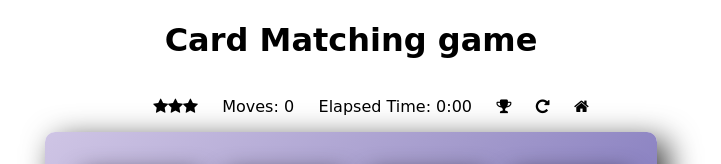
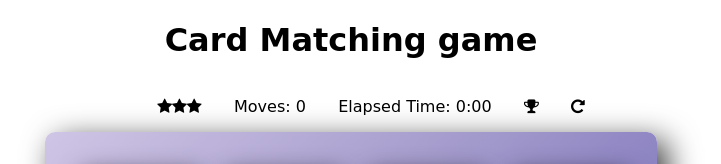
Before and after one commit to IgelchenGames/IgelchenGames.github.io, a plain HTML site: page index.html in a window 1280 px wide. Shown: the top 164 px of the page, without its empty margins (289-1010 px from the left). Drawn offline with Linux system fonts and the light colour scheme.

Commit message:
Update index.html

```diff
--- a/index.html
+++ b/index.html
@@ -40,9 +40,6 @@
             <div class="btnRestart">
                 <i class="fa fa-repeat"></i>
             </div>
-            <div class="btnHome">
-                <i class="fa fa-home"></i>
-            </div>
         </section>
 
         <main>
```
